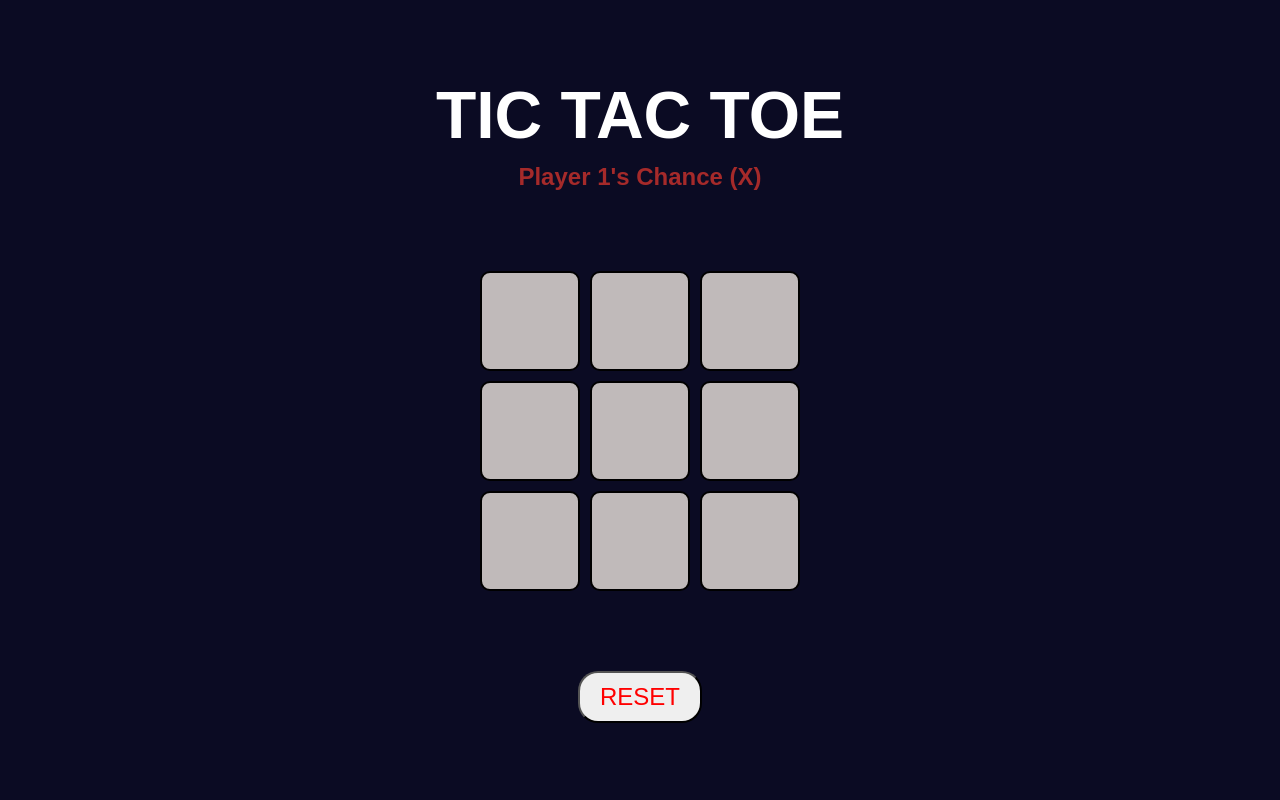
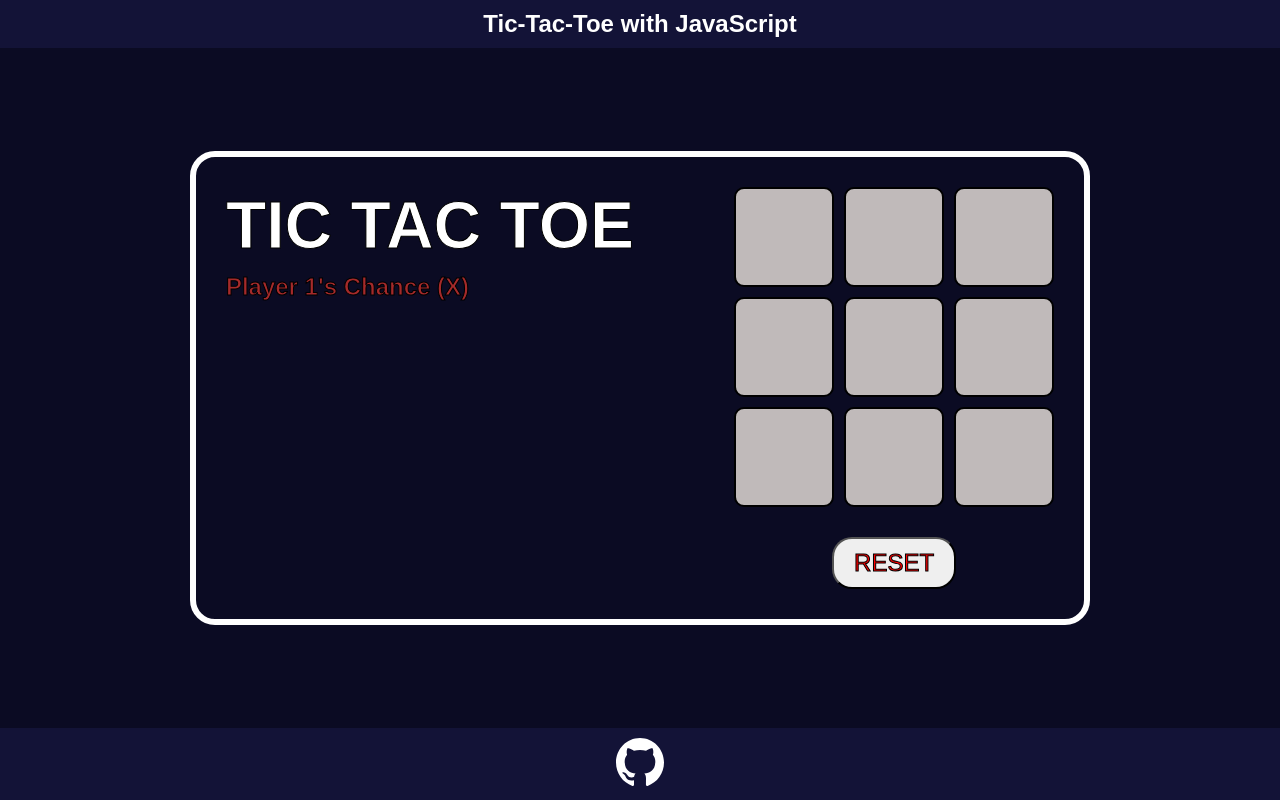
Before and after one commit to randilt/xoxo, a plain HTML site: page index.html in a window 1280 px wide. Drawn offline with Linux system fonts and the light colour scheme; a web font is replaced by a local one.

Commit message:
Styling update

```diff
--- a/index.html
+++ b/index.html
@@ -7,14 +7,19 @@
     <title>TICTACTOE</title>
   </head>
   <body>
-    <div class="game-area">
+    <div class="footer">
+      <h2>Tic-Tac-Toe with JavaScript</h2>
+    </div>
+    <div class="border-2">
+      <div class="border-1">
+        <div class="xoxo">
           <div class="game-info">
             <h1>TIC TAC TOE</h1>
 
             <h2 class="current">Player 1's Chance <span>(X)</span></h2>
-        <h1 class="win-message"></h1>
+            <h2 class="win-message"></h2>
           </div>
-
+          <div class="game-area">
             <div class="game-board">
               <div id="s1" class="square"></div>
               <div id="s2" class="square"></div>
@@ -28,6 +33,15 @@
             </div>
             <button id="reset">reset</button>
           </div>
+        </div>
+      </div>
+    </div>
+    <div class="footer">
+      <a href="https://github.com/randilt/xoxo">
+        <img src="github.svg" alt="" />
+      </a>
+    </div>
+
     <script src="gameLogic.js"></script>
   </body>
 </html>
--- a/style.css
+++ b/style.css
@@ -10,12 +10,13 @@ body {
   display: flex;
   background-color: rgb(11, 11, 35);
   font-family: "Rubik Bubbles", sans-serif;
-
+  flex-direction: column;
   align-items: center;
-  justify-content: center;
+  justify-content: space-between;
 }
 .square {
   width: 100px;
+
   cursor: pointer;
   height: 100px;
   display: flex;
@@ -27,6 +28,10 @@ body {
   border-radius: 10px;
   animation: square 2s infinite;
   border: 2px solid black;
+}
+.game-info {
+  max-width: 50%;
+  text-align: left;
 }
 .game-info h1 {
   font-size: 66px;
@@ -54,7 +59,7 @@ body {
   align-items: center;
   justify-content: center;
   flex-direction: column;
-  gap: 80px;
+  gap: 30px;
   text-align: center;
   font-size: 24px;
 }
@@ -71,3 +76,38 @@ body {
   text-transform: uppercase;
   cursor: pointer;
 }
+.xoxo {
+  display: flex;
+  gap: 100px;
+  border: 6px solid white;
+  border-radius: 25px;
+  -webkit-text-stroke: 1px black;
+  padding: 30px;
+  justify-content: center;
+}
+.win-message {
+  font-size: 54px;
+  max-width: 400px;
+  color: rgb(0, 255, 8);
+  text-align: left;
+}
+.footer img {
+  width: 48px;
+  height: 48px;
+}
+.footer a {
+  text-decoration: none;
+  text-align: center;
+}
+.footer a p {
+  color: white;
+}
+.footer {
+  padding: 10px;
+  width: 100%;
+  display: flex;
+  align-items: center;
+  justify-content: center;
+  color: white;
+  background-color: rgb(19, 19, 55);
+}
```
Also changed, not shown: github.svg (added). Lines whose indentation alone changed are shown as unchanged.
